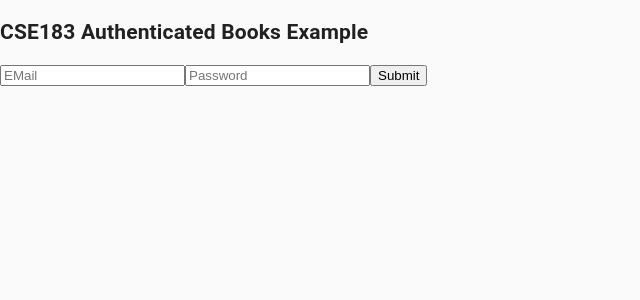
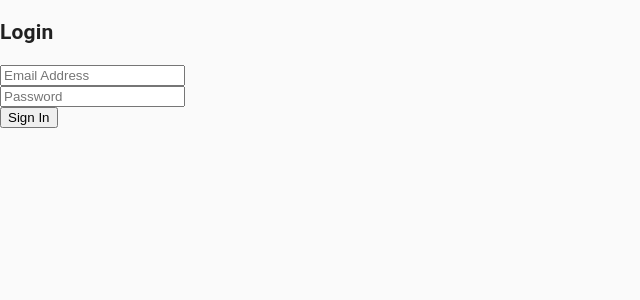
Before and after one commit to pheidler/Assignment-9, a React (Create React App) app in the folder frontend/: page / in a window 1280 px wide. Shown: the top 300 px of the page, without its empty margins (0-640 px from the left). Built offline with nearby package versions, Linux system fonts and the light colour scheme; the HTML template or start-up script is replaced by a standard one.

Commit message:
random fix

```diff
--- a/frontend/src/Login.js
+++ b/frontend/src/Login.js
@@ -43,14 +43,15 @@ function Login() {
 
   return (
     <form onSubmit={onSubmit}>
-      <h2 id='welcome'>CSE183 Authenticated Books Example</h2>
+      <h2 id='welcome'>Login</h2>
       <input
         type="email"
         name="email"
-        placeholder="EMail"
+        placeholder="Email Address"
         onChange={handleInputChange}
         required
       />
+      <br></br>
       <input
         type="password"
         name="password"
@@ -58,7 +59,8 @@ function Login() {
         onChange={handleInputChange}
         required
       />
-      <input type="submit" value="Submit"/>
+      <br></br>
+      <input type="submit" value="Sign In"/>
     </form>
   );
 }
```
